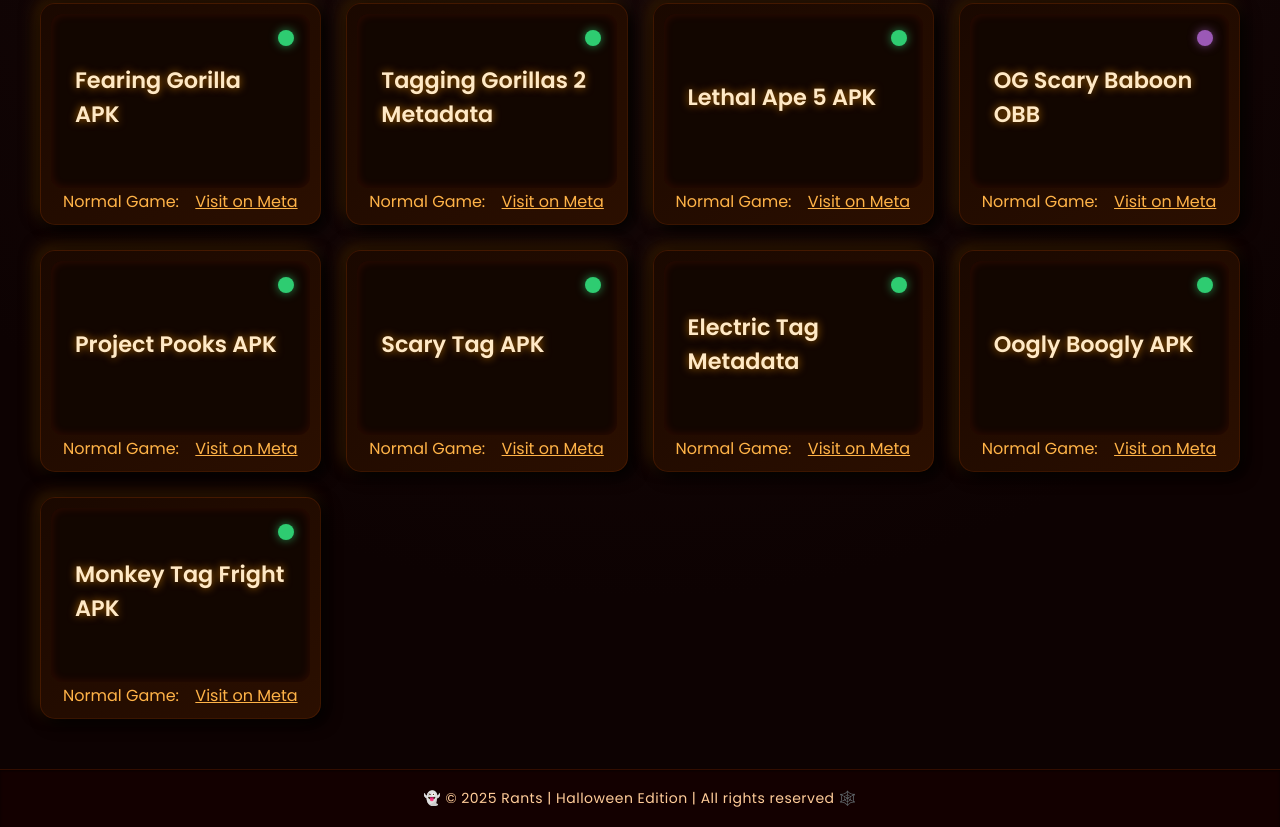
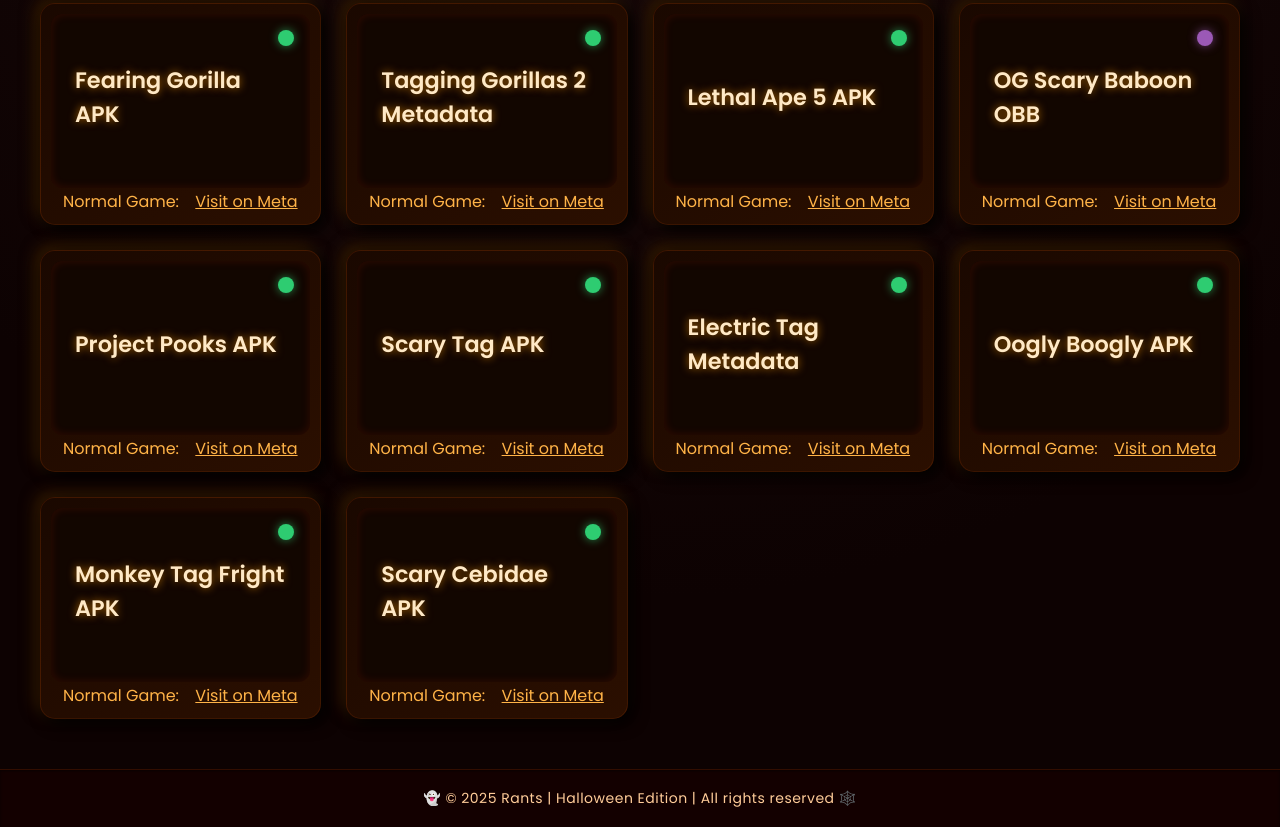
Before and after one commit to rantsszi/rants-mods, a plain HTML site: page index.html in a window 1280 px wide. Shown: the part 322-1149 px from the top of the page. Drawn offline with Linux system fonts and the light colour scheme.

Commit message:
Update index.html

```diff
--- a/index.html
+++ b/index.html
@@ -341,6 +341,19 @@
         Visit on Meta
       </a>
     </div>
+
+    <div class="platform">
+      <a href="https://gofile.io/d/K5a2mr" class="game-link" target="_blank" rel="noopener noreferrer">
+        <div class="game-card">
+          <div class="status-circle green"></div>
+          <div class="game-title">Scary Cebidae APK</div>
+        </div>
+      </a>
+      <span class="game-status">Normal Game:</span>
+      <a href="https://www.meta.com/en-gb/experiences/scary-cebidae/9910478882315941/" target="_blank" rel="noopener noreferrer" class="game-status">
+        Visit on Meta
+      </a>
+    </div>
   </div>
 
   <footer>
```
